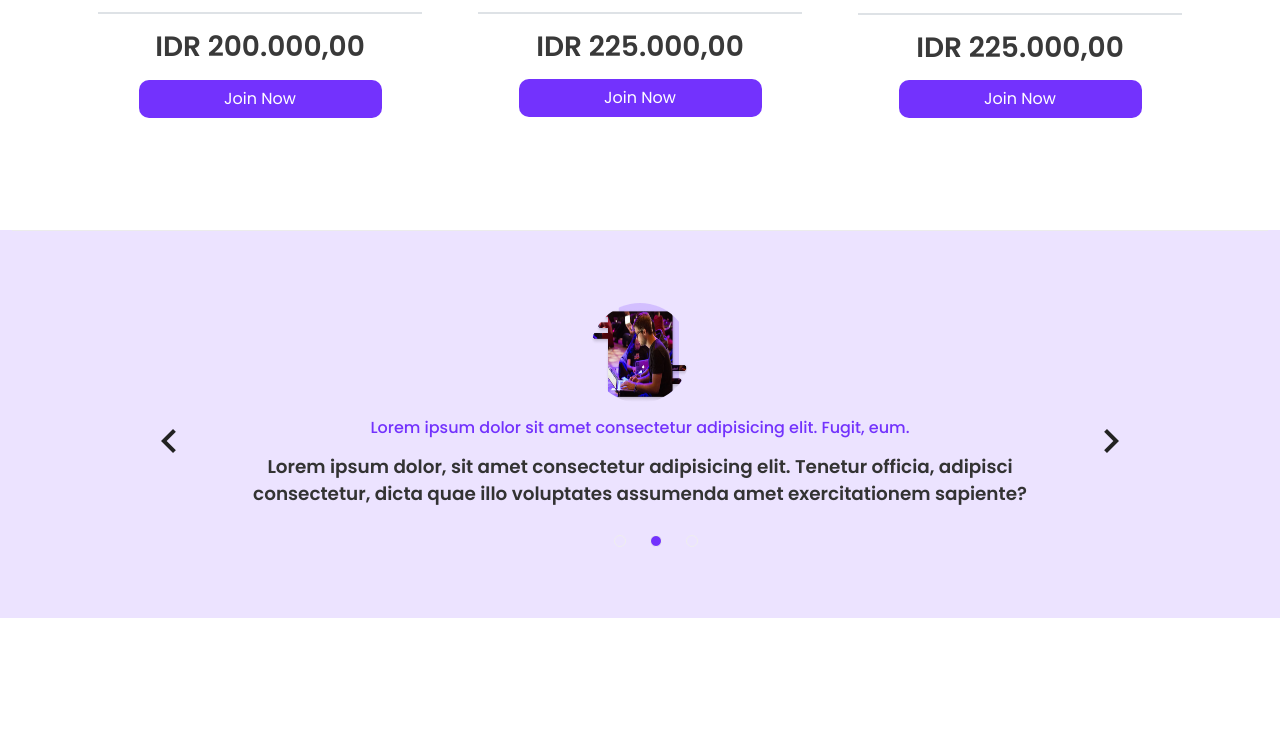
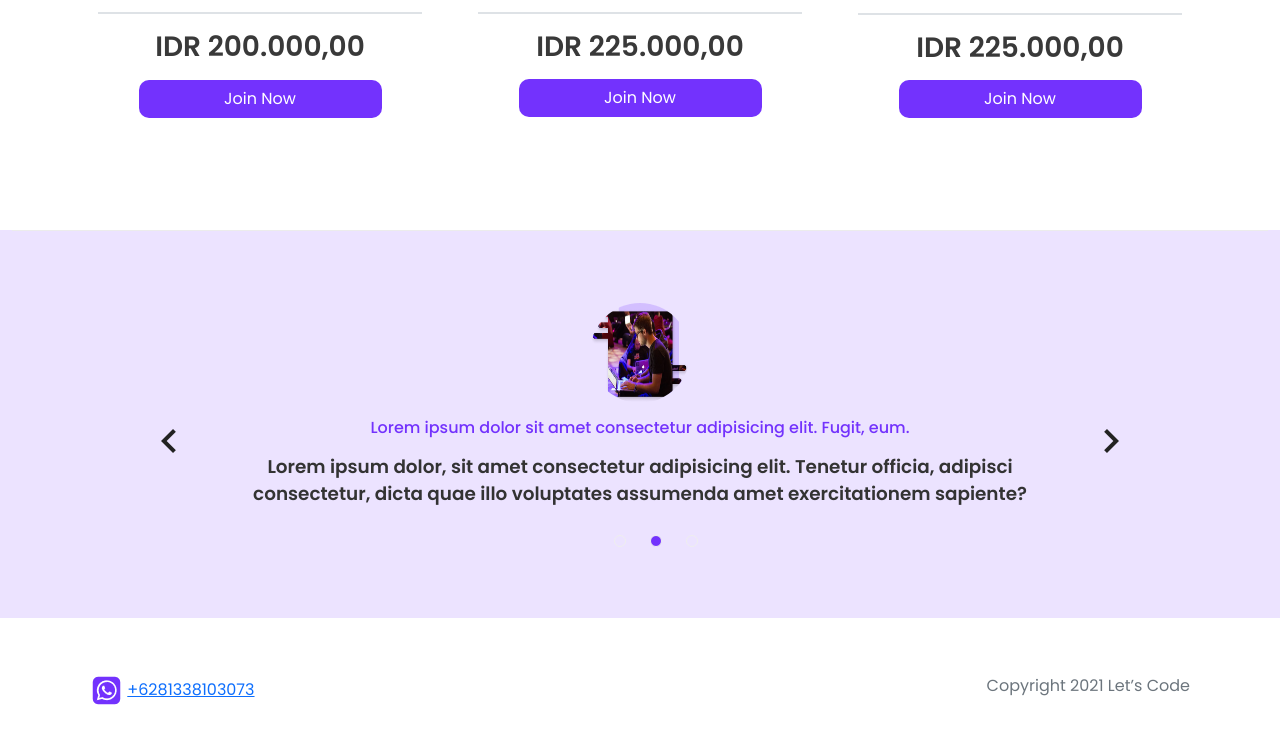
Before and after one commit to wahyupurnama43/wahyupurnama43.github.io, a plain HTML site: page index.html in a window 1280 px wide. Shown: the part 1344-2082 px from the top of the page. Before the commit the page ends 1962 px from the top, so only its background shows below. Drawn offline with nearby package versions, Linux system fonts and the light colour scheme.

Commit message:
add footer

```diff
--- a/index.html
+++ b/index.html
@@ -391,16 +391,17 @@
       </section>
     </div>
 
-    <!-- <div class="container">
-      <div class="row">
-        <div class="col-6">
-          <p>+6281338103038</p>
+    <div class="container mt-5">
+      <div class="d-flex bd-highlight mb-3">
+        <div class="p-2 bd-highlight">
+          <img src="./src/img/watsap.png" alt="" />
+          <a href="">+6281338103073</a>
         </div>
         <div class="ms-auto p-2 bd-highlight">
-          <p class="text-muted float-right">Copyright 2021 Let’s Code</p>
+          <p class="text-muted">Copyright 2021 Let’s Code</p>
         </div>
       </div>
-    </div> -->
+    </div>
     <script
       src="https://code.jquery.com/jquery-3.6.0.min.js"
       integrity="sha256-/xUj+3OJU5yExlq6GSYGSHk7tPXikynS7ogEvDej/m4="
```
